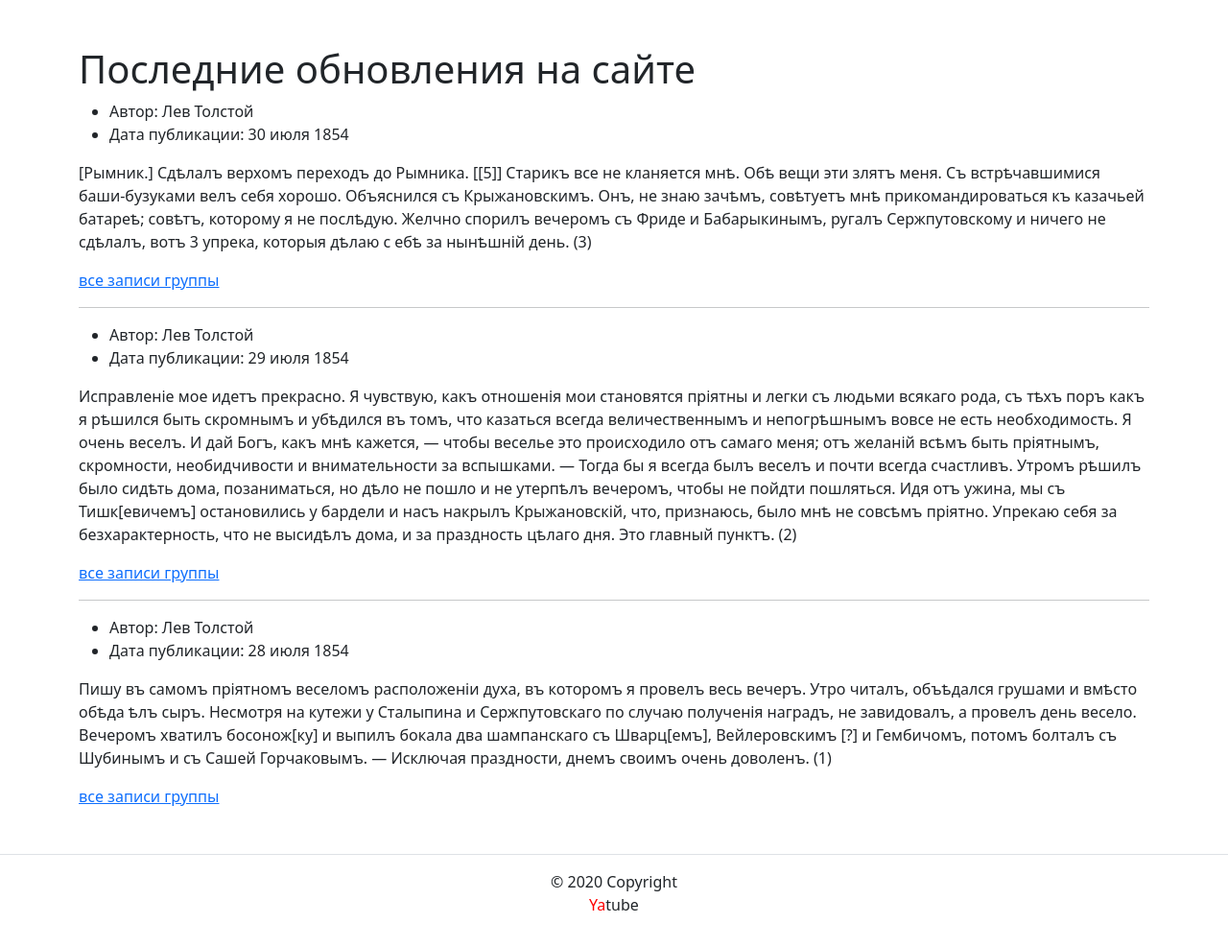
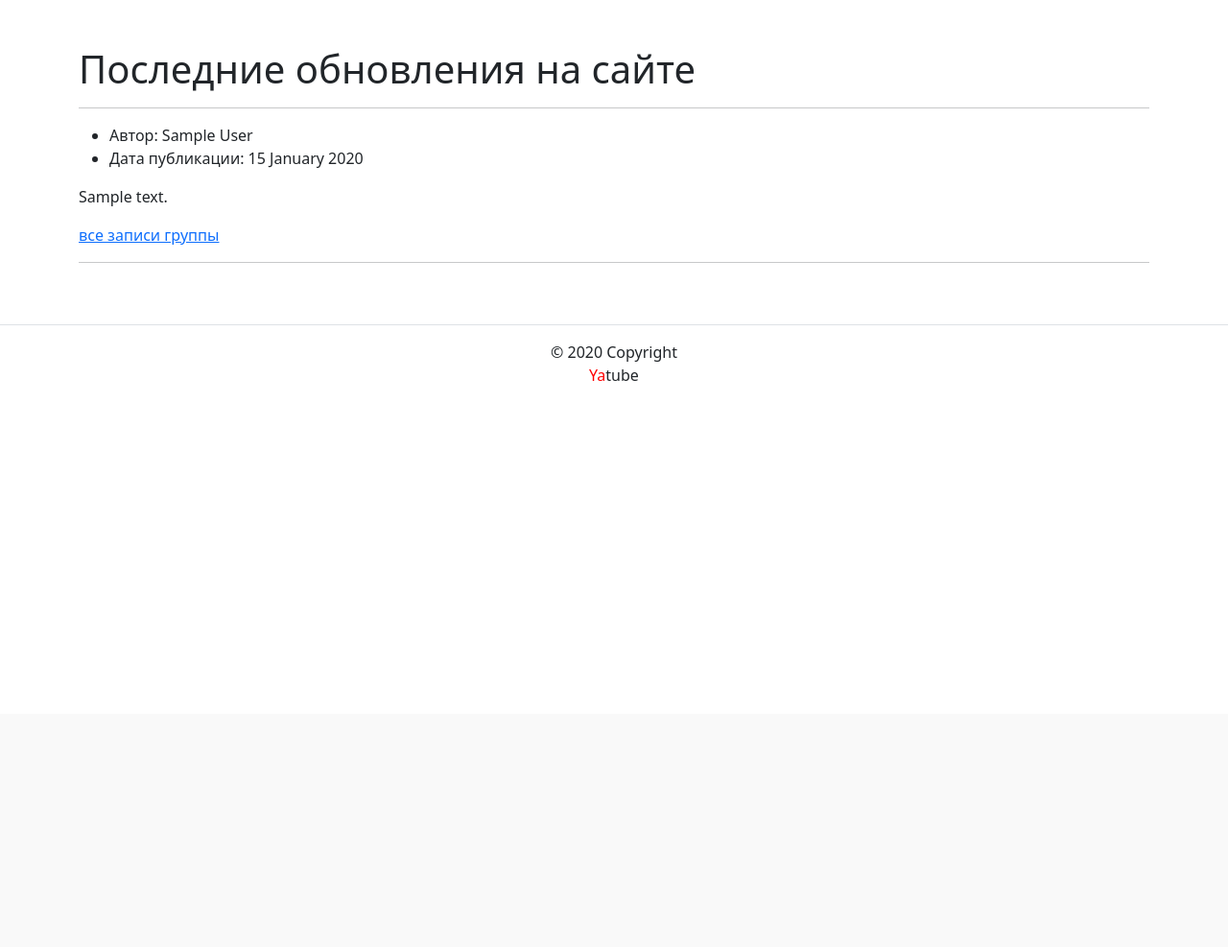
Before and after one commit to Alexander-Kints/hw02_community, a Django app: page / in a window 1280 px wide. Shown: the part 56-1043 px from the top of the page at 96% size. After the commit the page ends 453 px from the top, so only its background shows below. Run offline with Django 3.2, Linux system fonts and the light colour scheme; tables that the repository leaves empty hold one stand-in row (values such as "Sample post"); some libraries are stand-ins or nearby versions.

Commit message:
Вывод данных из базы в шаблоне index.html

```diff
--- a/yatube/posts/views.py
+++ b/yatube/posts/views.py
@@ -1,8 +1,13 @@
 from django.shortcuts import render
-from django.http import HttpResponse
+
+from .models import Group, Post
 
 def index(request):
-    return render(request, 'posts\index.html')
+    posts = Post.objects.order_by('-pub_date')[:10]
+    context = {
+        'posts': posts,
+    }
+    return render(request, 'posts\index.html', context)
 
 
 def group_posts(request, slug):
--- a/yatube/templates/includes/header.html
+++ b/yatube/templates/includes/header.html
@@ -4,7 +4,7 @@
 <!-- В дальнейшем тут будет создано полноценное меню -->
 <nav class="navbar navbar-light" style="background-color: lightskyblue">
   <div class="container">
-    <a class="navbar-brand" href="index.html">
+    <a class="navbar-brand" href="{% url 'posts:index' %}">
       <img src="{% static 'img\logo.png' %}" width="30" height="30" class="d-inline-block align-top" alt="">
       <!-- тег span используется для добавления нужных стилей отдельным участкам текста -->
       <span style="color:red">Ya</span>tube</a>
--- a/yatube/templates/posts/index.html
+++ b/yatube/templates/posts/index.html
@@ -9,69 +9,26 @@
     <!-- класс py-5 создает отступы сверху и снизу блока -->
     <div class="container py-5">
       <h1>Последние обновления на сайте</h1>
+      <hr>
+      {% for post in posts %}
         <article>
           <ul>
             <li>
-            Автор: Лев Толстой
+              Автор: {{ post.author.get_full_name }}
             </li>
             <li>
-            Дата публикации: 30 июля 1854
+              Дата публикации: {{ post.pub_date|date:"d E Y" }}
             </li>
           </ul>
-        <p>
-          [Рымник.] Сдѣлалъ верхомъ переходъ до Рымника. [[5]] Старикъ все не кланяется мнѣ.
-          Обѣ вещи эти злятъ меня. Съ встрѣчавшимися баши-бузуками велъ себя хорошо.
-          Объяснился съ Крыжановскимъ. Онъ, не знаю зачѣмъ, совѣтуетъ мнѣ прикомандироваться
-          къ казачьей батареѣ; совѣтъ, которому я не послѣдую. Желчно спорилъ вечеромъ съ Фриде
-          и Бабарыкинымъ, ругалъ Сержпутовскому и ничего не сдѣлалъ, вотъ 3 упрека, которыя дѣлаю с
-          ебѣ за нынѣшній день. (3)
-        </p>
-        <a href="group_list.html">все записи группы</a>
+          <p>{{ post.text }}</p>
+          {% if post.group %}
+            <a href="{% url 'posts:group_list' post.group.slug %}">
+              все записи группы
+            </a>
+          {% endif %}
         </article>
-      <hr>
-      <article>
-        <ul>
-          <li>
-            Автор: Лев Толстой
-          </li>
-          <li>
-            Дата публикации: 29 июля 1854
-          </li>
-        </ul>
-        <p>
-          Исправленіе мое идетъ прекрасно. Я чувствую, какъ отношенія мои становятся пріятны и легки
-          съ людьми всякаго рода, съ тѣхъ поръ какъ я рѣшился быть скромнымъ и убѣдился въ томъ,
-          что казаться всегда величественнымъ и непогрѣшнымъ вовсе не есть необходимость. Я очень
-          веселъ. И дай Богъ, какъ мнѣ кажется, — чтобы веселье это происходило отъ самаго меня;
-          отъ желаній всѣмъ быть пріятнымъ, скромности, необидчивости и внимательности за вспышками.
-          — Тогда бы я всегда былъ веселъ и почти всегда счастливъ.
-          Утромъ рѣшилъ было сидѣть дома, позаниматься, но дѣло не пошло и не утерпѣлъ вечеромъ,
-          чтобы не пойдти пошляться. Идя отъ ужина, мы съ Тишк[евичемъ] остановились у бардели и насъ
-          накрылъ Крыжановскій, что, признаюсь, было мнѣ не совсѣмъ пріятно. Упрекаю себя за
-          безхарактерность, что не высидѣлъ дома, и зa праздность цѣлаго дня. Это главный пунктъ. (2)
-        </p>
-        <a href="group_list.html">все записи группы</a>
-      </article>
-      <hr>
-      <article>
-        <ul>
-          <li>
-            Автор: Лев Толстой
-          </li>
-          <li>
-            Дата публикации: 28 июля 1854
-          </li>
-        </ul>
-        <p>
-          Пишу въ самомъ пріятномъ веселомъ расположеніи духа, въ которомъ я провелъ весь вечеръ.
-          Утро читалъ, объѣдался грушами и вмѣсто обѣда ѣлъ сыръ. Несмотря на кутежи у Сталыпина и
-          Сержпутовскаго по случаю полученія наградъ, не завидовалъ, а провелъ день весело. Вечеромъ
-          хватилъ босонож[ку] и выпилъ бокала два шампанскаго съ Шварц[емъ], Вейлеровскимъ [?] и
-          Гембичомъ, потомъ болталъ съ Шубинымъ и съ Сашей Горчаковымъ. — Исключая праздности,
-          днемъ своимъ очень доволенъ. (1)
-        </p>
-        <a href="group_list.html">все записи группы</a>
-      </article>
+        {% if not forloop.lat %}<hr>{% endif %}
+      {% endfor %}
       <!-- под последним постом нет линии -->
     </div>
   </main>
```
Lines whose indentation alone changed are shown as unchanged.
